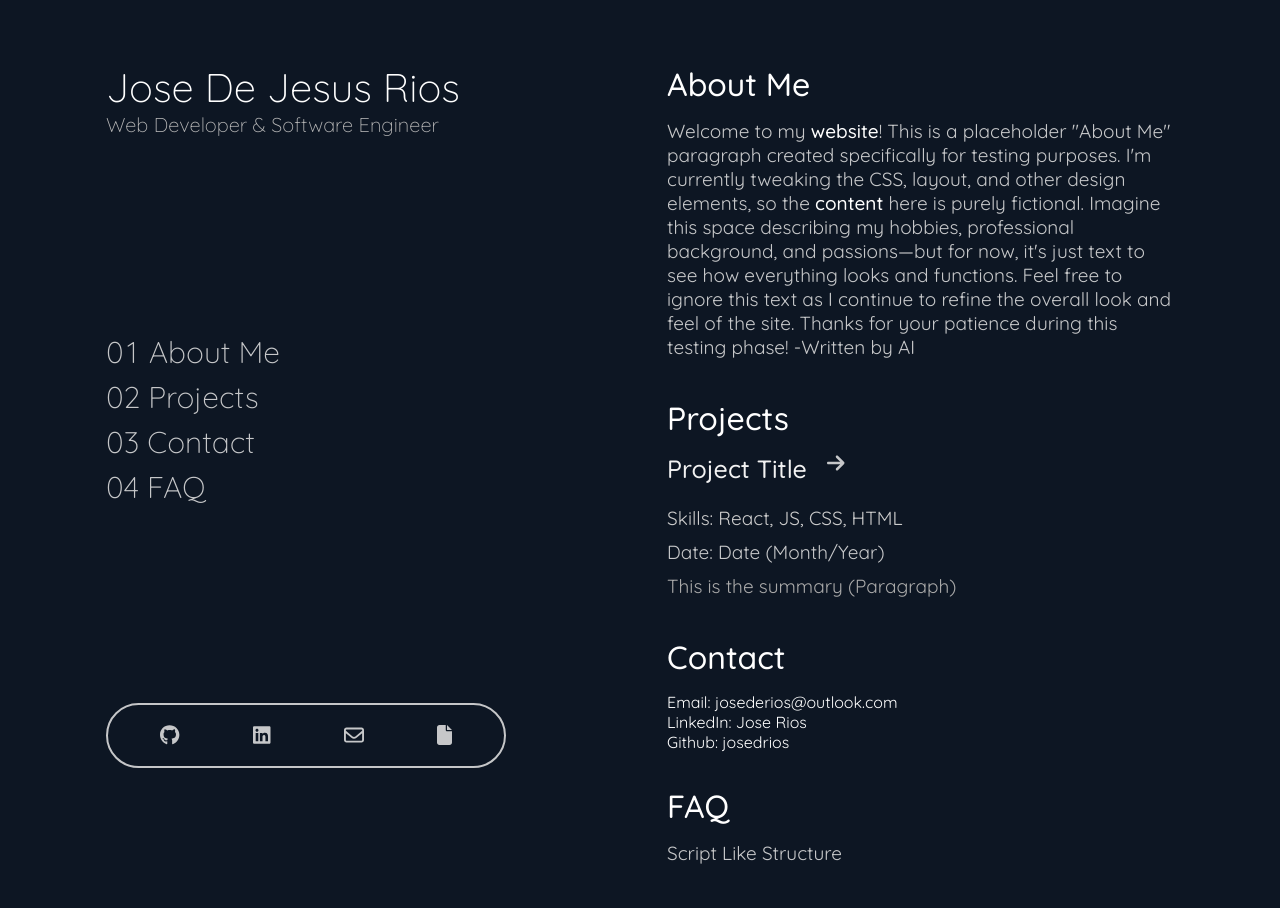
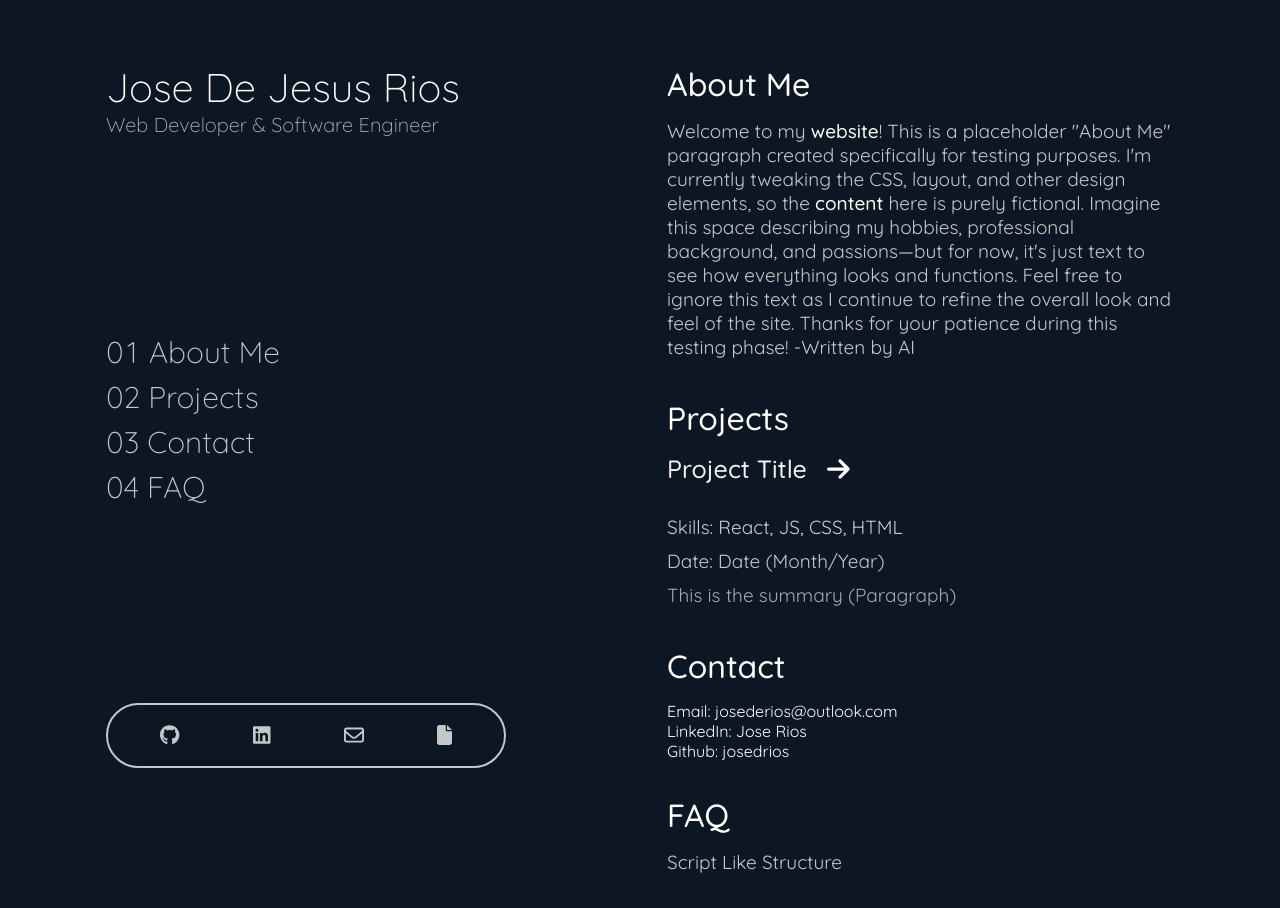
Before and after one commit to josedrios/portfolio-website, a React (Vite) app: page / in a window 1280 px wide. Shown: the top 908 px of the page. Built offline with nearby package versions, Linux system fonts and the light colour scheme; the HTML template or start-up script is replaced by a standard one.

Commit message:
Was able to align the project arrow icon link but when hovered, no pointer appears and link functionality does not work (needs work)

```diff
--- a/src/App.jsx
+++ b/src/App.jsx
@@ -95,9 +95,9 @@ function App() {
               <div className="project-item" key={index}>
                 <div className='project-header-container'>
                   <h1 className="project-header">{project.title}</h1>
-                  <span>
-                    <FontAwesomeIcon className='icon' id='project-icon' icon={faArrowRight} />
-                  </span>
+                  <a href="" id='project-icon-container'>
+                    <FontAwesomeIcon className='icon' icon={faArrowRight} />
+                  </a>
                 </div>
                 <p className="project-skills">Skills: {project.skills}</p>
                 <p className="project-date">Date: {project.date}</p>
--- a/src/styles/base/_reset.scss
+++ b/src/styles/base/_reset.scss
@@ -29,4 +29,5 @@ body{
 a {
     text-decoration: none;
     color: white;
+    cursor: pointer;
 }
--- a/src/styles/layout/_header.scss
+++ b/src/styles/layout/_header.scss
@@ -69,8 +69,6 @@ nav {
     visibility: visible;
 }
 
-
-
 @media (max-width: 970px){
     #links-section{
         margin: auto;
--- a/src/styles/layout/_project-item.scss
+++ b/src/styles/layout/_project-item.scss
@@ -9,8 +9,16 @@
     display: inline-block;
 }
 
-#project-icon {
+#project-icon-container{
     display: inline-block;
+    pointer-events: auto;
+    cursor: pointer;
+    height: 100%;
+    svg {
+        height: 26px;
+        padding-top: 3px;
+        margin-bottom: 0;
+    }
 }
 
 .project-header-container {
```
